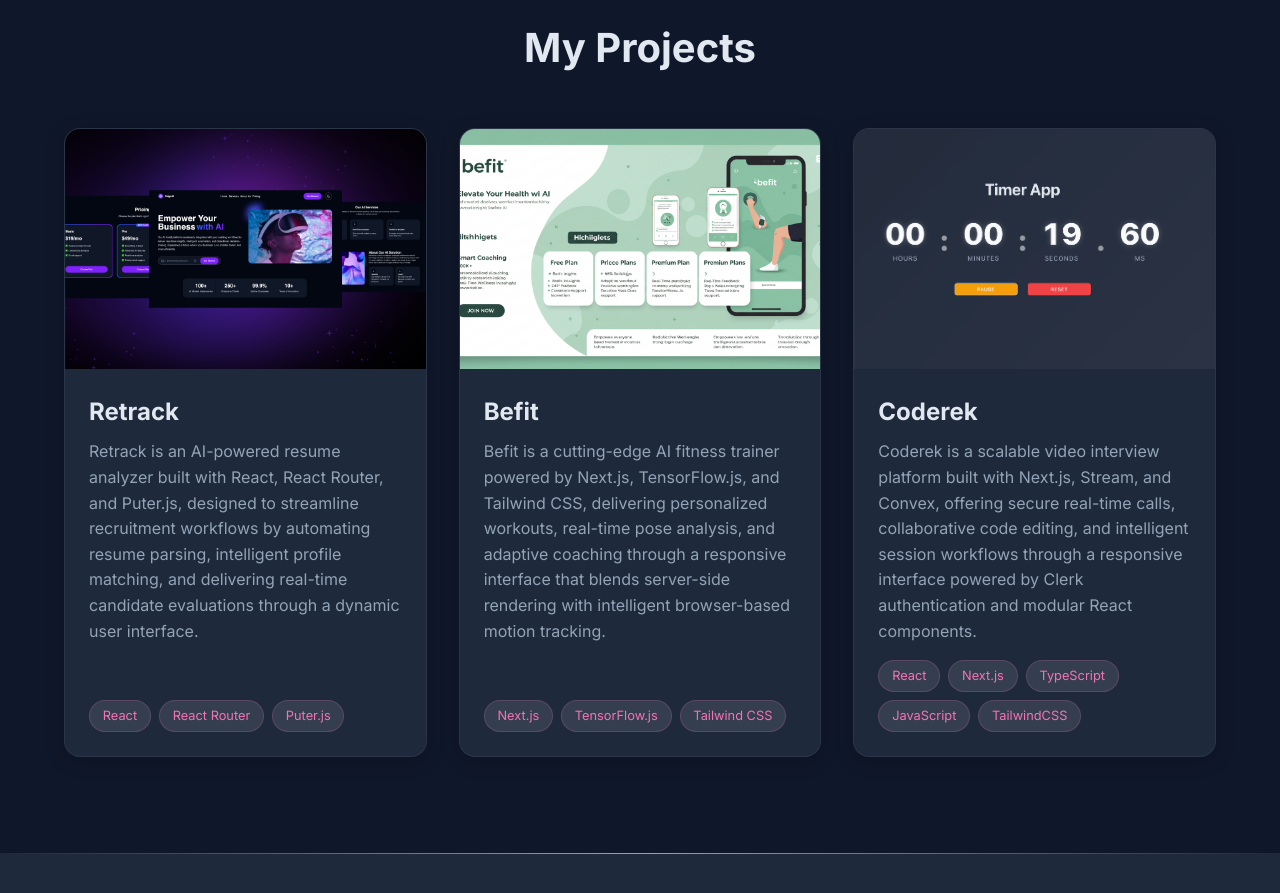
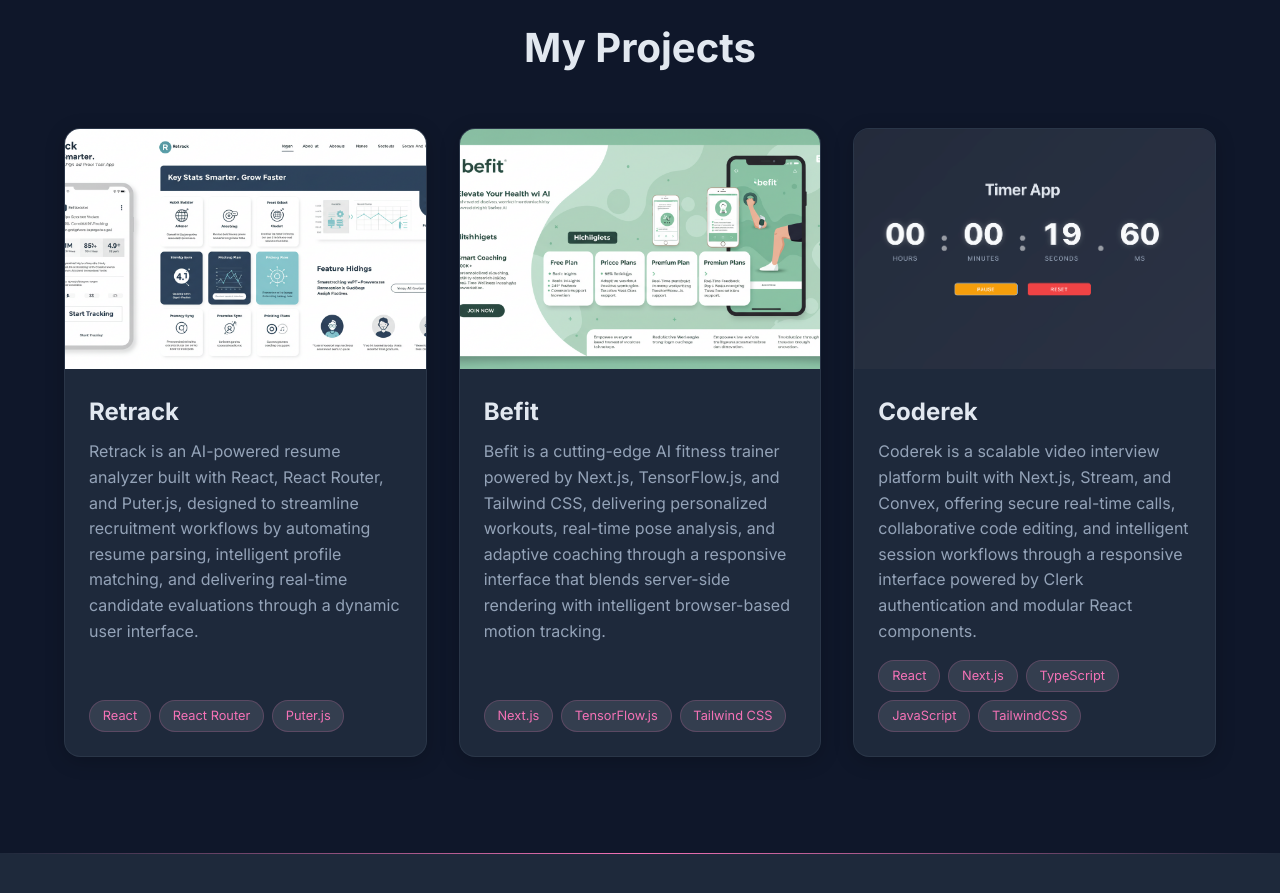
Before and after one commit to coderekamplayo/Coderek-Portfolio, a React (Vite) app: page / in a window 1280 px wide. Shown: the part 880-1773 px from the top of the page. Built offline with nearby package versions, Linux system fonts and the light colour scheme; no server answers.

Commit message:
update retrack

```diff
--- a/src/components/Projects.jsx
+++ b/src/components/Projects.jsx
@@ -46,7 +46,7 @@
         >
           <motion.div
             className="project-image"
-            style={{ backgroundImage: "url('/projects/ai-saas.png')" }}
+            style={{ backgroundImage: "url('/projects/retrack.jpg')" }}
             whileHover={{ scale: 1.05, transition: { duration: 0.2 } }}
           />
           <h3>Retrack</h3>
```
Also changed, not shown: public/projects/retrack.jpg (added).
